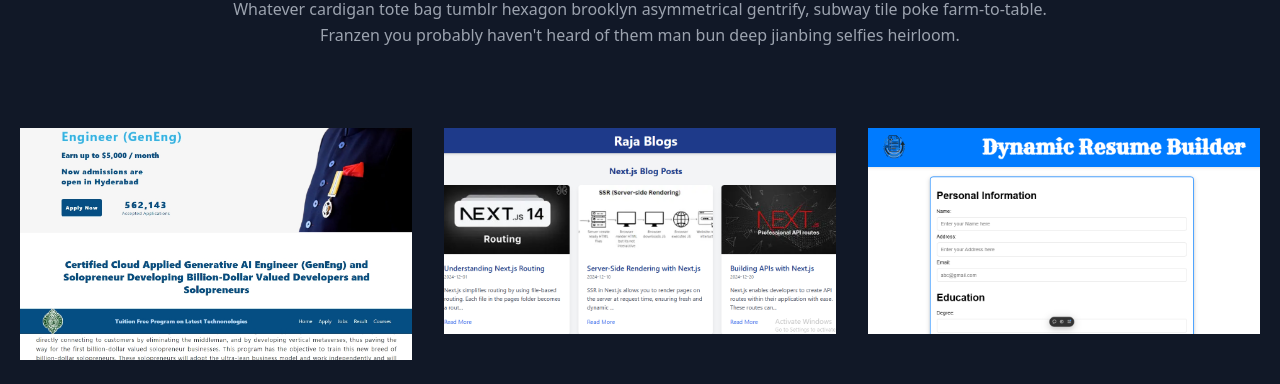
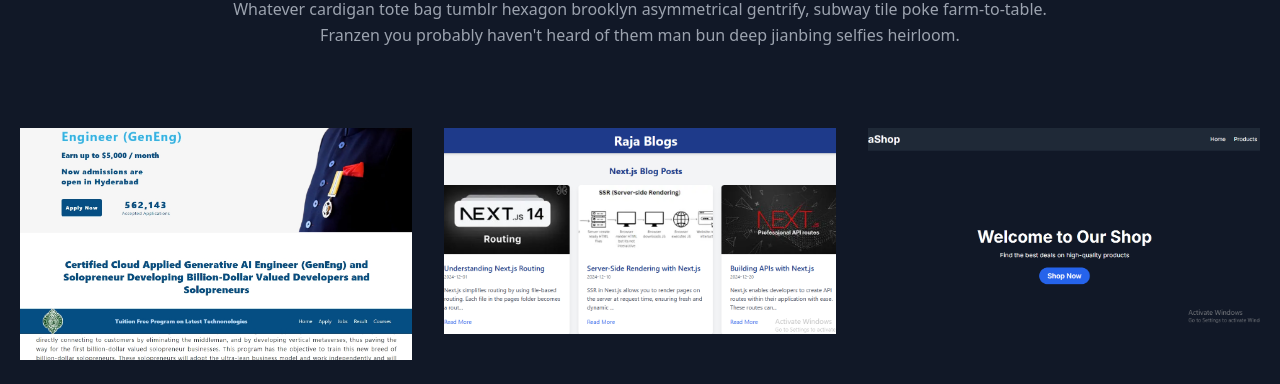
Before and after one commit to RajaHadi/Portfolio, a Next.js app: page / in a window 1280 px wide. Shown: the part 1960-2344 px from the top of the page. Built offline with nearby package versions, Linux system fonts and the light colour scheme.

Commit message:
pic project

```diff
--- a/src/app/component/project.tsx
+++ b/src/app/component/project.tsx
@@ -9,6 +9,7 @@
 import RajaImage from '../../../public/projects/Raja.png';
 import Blog from '../../../public/projects/Blog App.png'
 import Food from '../../../public/projects/Food.png'
+import Ecommerce from '../../../public/projects/Ecommerce.png'
 const Project = () => {
   return (
     <div id='project'>
@@ -82,7 +83,7 @@
         <Image
         alt="gallery"
         className="absolute inset-0 w-full h-full object-cover object-center"
-        src={ResumeProjectImage}
+        src={Ecommerce}
       />
           <div className="px-8 py-10 relative z-10 w-full border-4 border-gray-800 bg-gray-900 opacity-0 hover:opacity-100">
             <h2 className="tracking-widest text-sm title-font font-medium text-blue-900 mb-1">
```
Also changed, not shown: public/projects/Ecommerce.png (added).
